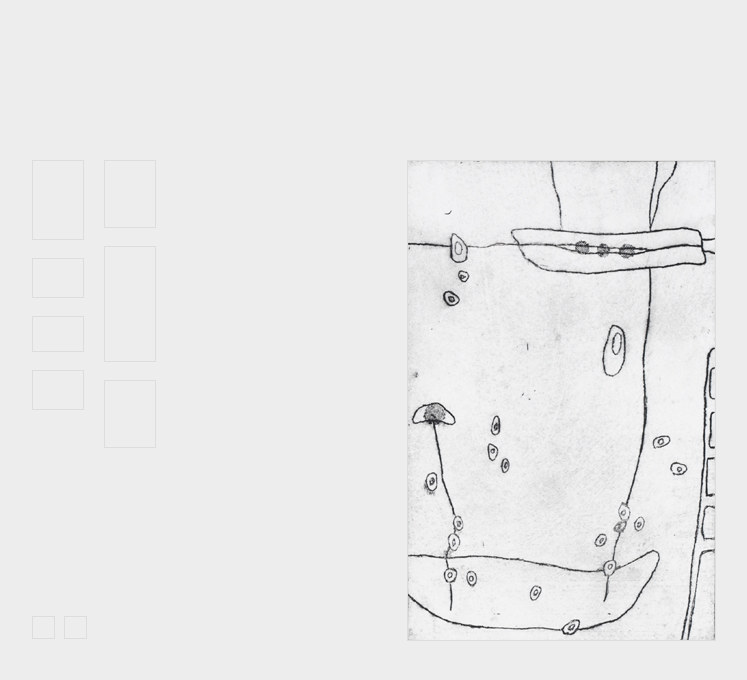
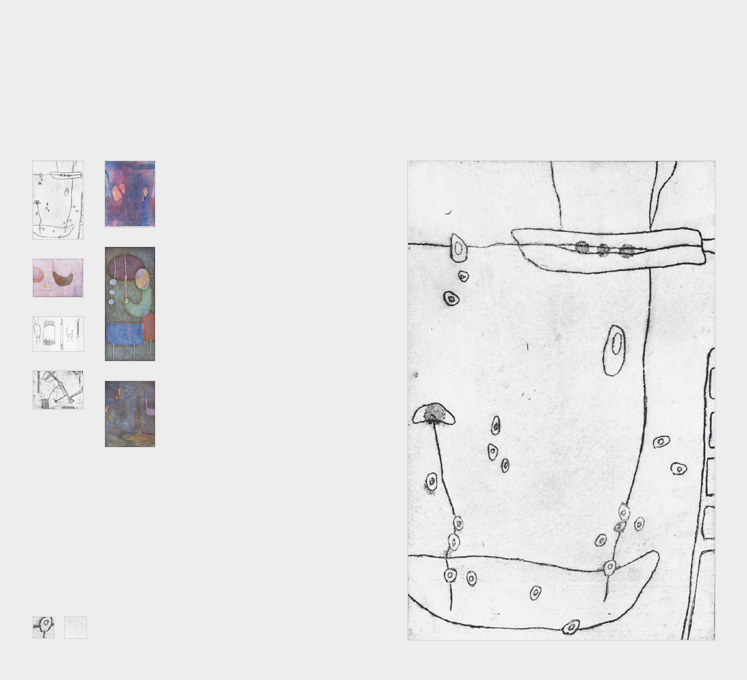
Before and after one commit to karaokeyoga/akanegoda, a plain HTML site: page index.html in a window 1280 px wide. Shown: the whole page, without its empty margins (266-1013 px from the left). Drawn offline with Linux system fonts and the light colour scheme.

Commit message:
Update index.css

```diff
--- a/css/index.css
+++ b/css/index.css
@@ -63,14 +63,14 @@ body { background-color: #ededed; margin: 0; padding: 0; }
 
 #artist, #email, #info, #one, #piece, #three, #two { position: absolute; }
 #artist, #one div div, #piece, #three img, #two div div { border: 1px solid #ddd; }
-#artist, #piece { background-image: url( /i/icons.jpg ); height: 21px; bottom: 0; width: 21px; }
+#artist, #piece { background-image: url( /i/icons.jpeg ); height: 21px; bottom: 0; width: 21px; }
 #email, #info div { background-image: url( /i/info.gif ); background-repeat: no-repeat; font-size: 1pt; height: 11px; line-height: 0.1pt; }
 #four, #one, #piece { left: 0; }
 #artist, #one div div, #piece, #two div div { cursor: pointer; }
 #one, #two { width: 72px; }
 #one, #three, #two { height: 479px; top: 0; }
 #one div, #two div { position: relative; }
-#one div div, #two div div { background-image: url( /i/thumbs.jpg ); position: absolute !important; width: 50px; }
+#one div div, #two div div { background-image: url( /i/thumbs.jpeg ); position: absolute !important; width: 50px; }
 
 .d-n { display: none; }
 .h-54 { height: 54px !important; }
```
